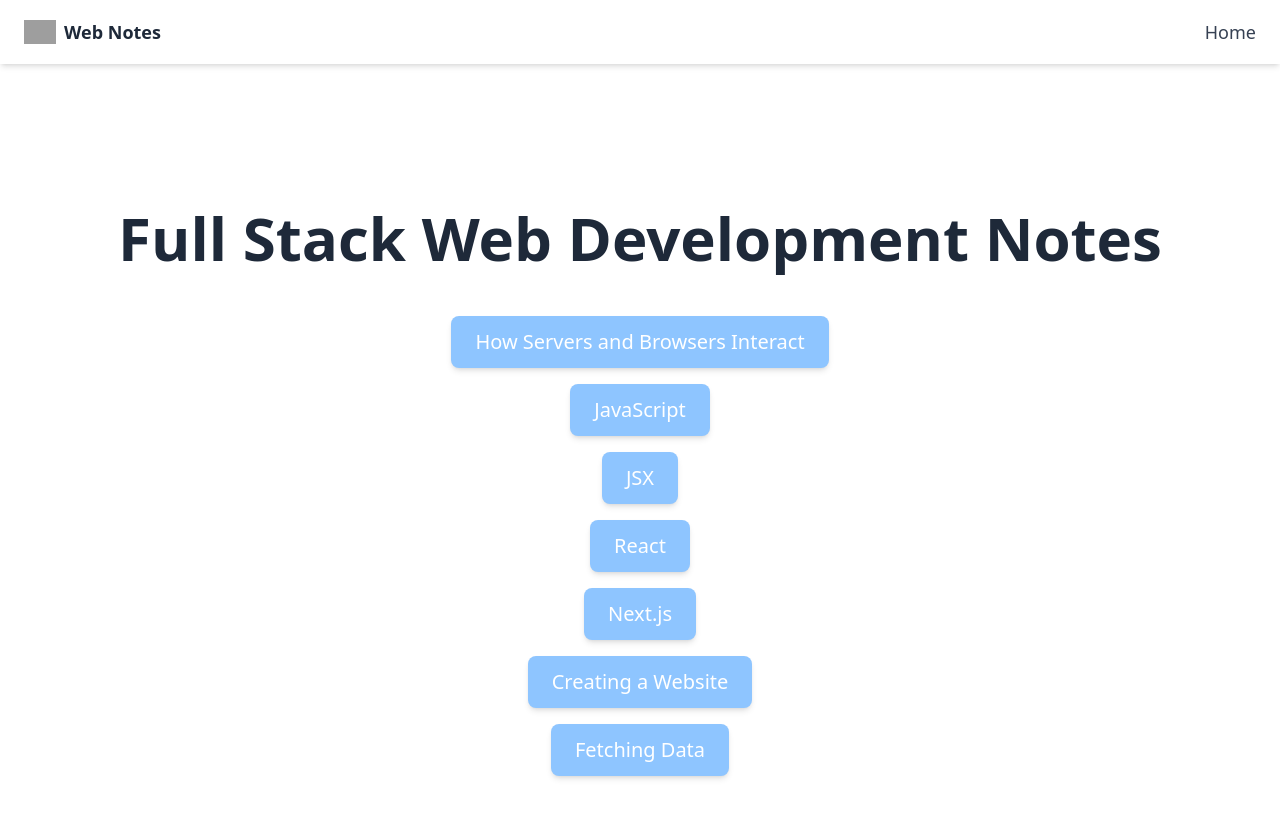
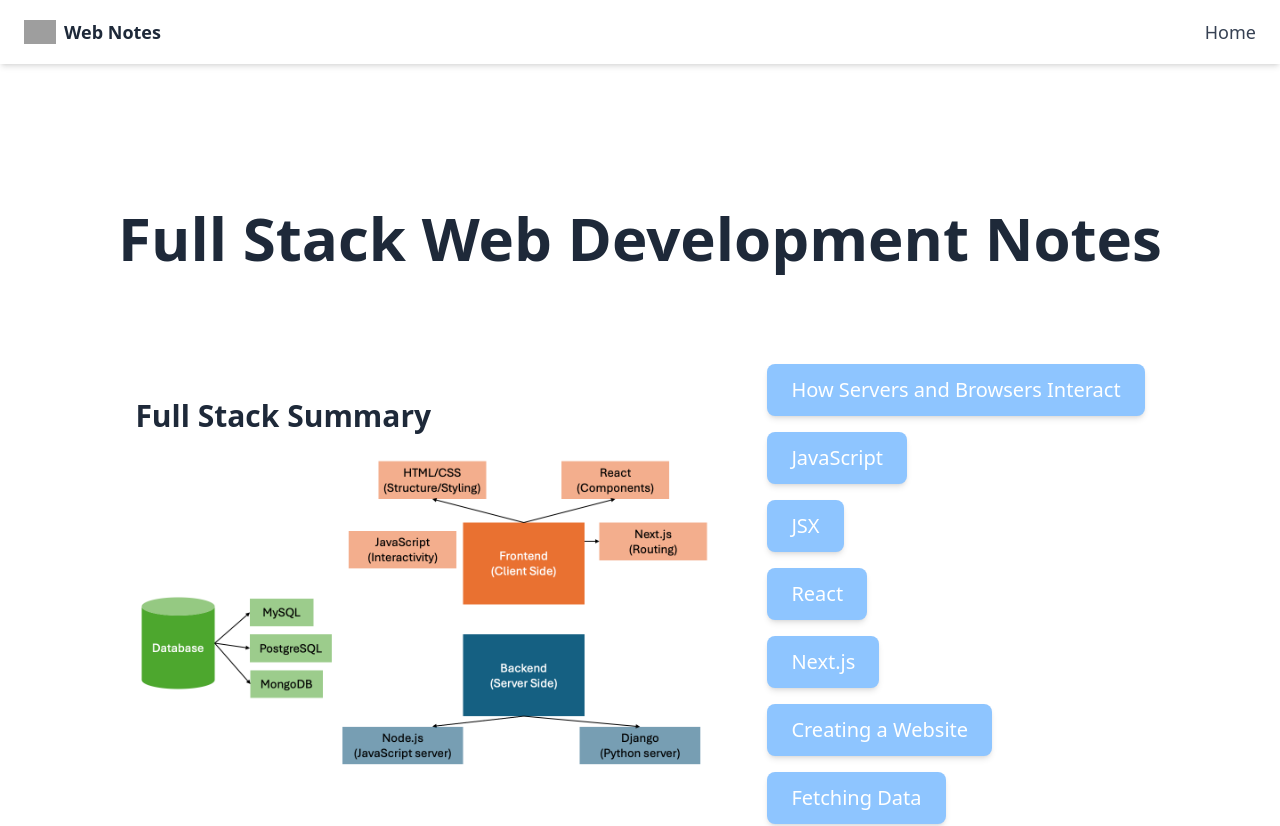
Before and after one commit to popobunns/full-stack-notes, a Next.js app: page / in a window 1280 px wide. Shown: the top 826 px of the page. Built offline with nearby package versions, Linux system fonts and the light colour scheme; grey boxes are pictures that could not be loaded.

Commit message:
Added summary diagram to main page

```diff
--- a/src/app/page.js
+++ b/src/app/page.js
@@ -6,7 +6,21 @@
     <main className="flex flex-col items-center justify-start min-h-screen p-8 bg-white">
       <h1 className="text-4xl sm:text-5xl md:text-6xl font-extrabold text-gray-800 text-center mt-20 fade-in-up">Full Stack Web Development Notes</h1>
 
-      <ul className="mt-12 flex flex-col items-center space-y-4 text-xl text-gray-700">
+      {/* Flex row for image + list */}
+      <div className="mt-12 flex flex-col md:flex-row items-start md:items-center gap-8">
+        {/* Left: Image */}
+        <div className="flex-shrink-0">
+          <h2 className="subheading">Full Stack Summary</h2>
+          <Image
+            src="/images/summary.png"
+            alt="Summary Image of Full Stack Web Development"
+            width={600}
+            height={600}
+            />
+        </div>
+
+        <div>
+          <ul className="mt-12 flex flex-col items-left space-y-4 text-xl text-gray-700">
           <li>
               <Link href="/basics" className="button-link">
               How Servers and Browsers Interact
@@ -43,6 +57,10 @@
               </Link>
             </li>
           </ul>
+        </div>
+
+      </div>
+
     </main>
 
   );
```
Also changed, not shown: public/images/summary.png (added). Lines whose indentation alone changed are shown as unchanged.
